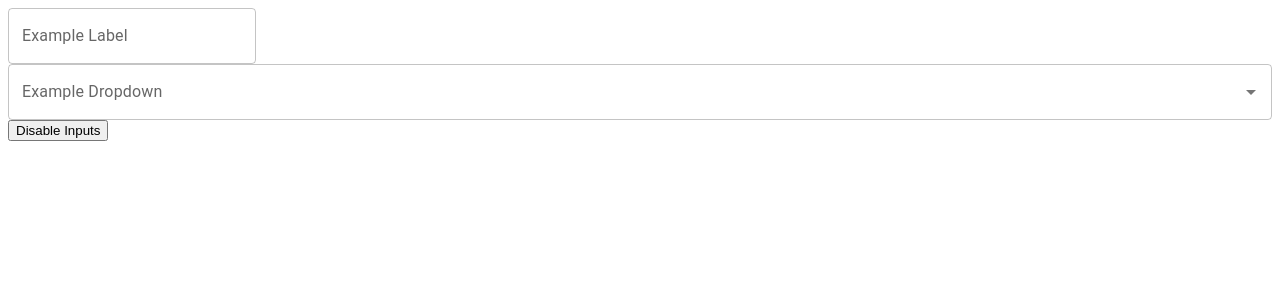
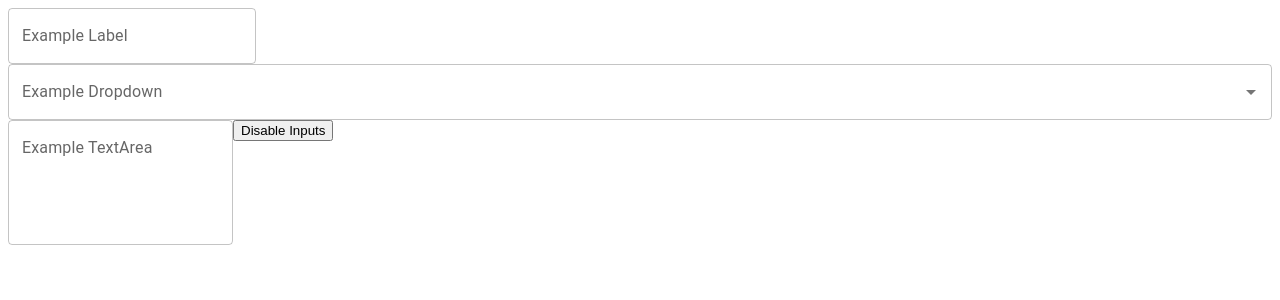
Before and after one commit to AntarikshPangea/pangea_ui_library, a React (Vite) app: page / in a window 1280 px wide. Shown: the top 300 px of the page. Built offline with nearby package versions, Linux system fonts and the light colour scheme.

Commit message:
Textarea component

```diff
--- /dev/null
+++ b/lib/components/TextArea/index.tsx
@@ -0,0 +1,18 @@
+import React from 'react';
+import TextField, { BaseTextFieldProps } from '@mui/material/TextField';
+
+// Define the props for the custom TextArea component
+interface ITextAreaProps extends BaseTextFieldProps {
+  flag?: boolean;
+  errormsg?: string;
+  label?: string;
+  onChange?: (event: React.ChangeEvent<HTMLInputElement>) => void;
+}
+
+const TextArea: React.FC<ITextAreaProps> = ({ flag = true, errormsg, label, onChange, ...props }) => {
+  return (
+    <TextField label={label} error={Boolean(errormsg)} helperText={errormsg} onChange={onChange} multiline rows={4} disabled={!flag} {...props} />
+  );
+};
+
+export default TextArea;
--- a/src/App.tsx
+++ b/src/App.tsx
@@ -1,11 +1,14 @@
 import React, { useState } from 'react';
 import { Dropdown, TextField } from 'pangea_ui_library';
+import TextArea from 'pangea_ui_library/components/TextArea';
 
 const App: React.FC = () => {
   const [textFieldValue, setTextFieldValue] = useState('');
   const [textFieldError, setTextFieldError] = useState('');
   const [dropdownValue, setDropdownValue] = useState<string | null>(null);
   const [dropdownError, setDropdownError] = useState('');
+  const [textAreaValue, setTextAreaValue] = useState('');
+  const [textAreaError, setTextAreaError] = useState('');
   const [flag, setFlag] = useState(true);
 
   const handleTextFieldChange = (event: React.ChangeEvent<HTMLInputElement>) => {
@@ -26,6 +29,15 @@ const App: React.FC = () => {
     }
   };
 
+  const handleTextAreaChange = (event: React.ChangeEvent<HTMLInputElement>) => {
+    setTextAreaValue(event.target.value);
+    if (event.target.value === '') {
+      setTextAreaError('This field is required');
+    } else {
+      setTextAreaError('');
+    }
+  };
+
   const toggleFlag = () => {
     setFlag((prevFlag) => !prevFlag);
   };
@@ -33,18 +45,12 @@ const App: React.FC = () => {
   const dropdownOptions = [
     { value: 'option1', label: 'Option 1' },
     { value: 'option2', label: 'Option 2' },
-    { value: 'option3', label: 'Option 3' },
+    { value: 'option3', label: 'Option 3' }
   ];
 
   return (
     <div>
-      <TextField
-        label="Example Label"
-        value={textFieldValue}
-        onChange={handleTextFieldChange}
-        errormsg={textFieldError}
-        flag={flag}
-      />
+      <TextField label="Example Label" value={textFieldValue} onChange={handleTextFieldChange} errormsg={textFieldError} flag={flag} />
       <Dropdown
         label="Example Dropdown"
         value={dropdownValue}
@@ -54,9 +60,8 @@ const App: React.FC = () => {
         options={dropdownOptions}
         isSelect={true} // Set to true for select-like behavior
       />
-      <button onClick={toggleFlag}>
-        {flag ? 'Disable' : 'Enable'} Inputs
-      </button>
+      <TextArea label="Example TextArea" value={textAreaValue} onChange={handleTextAreaChange} errormsg={textAreaError} flag={flag} />
+      <button onClick={toggleFlag}>{flag ? 'Disable' : 'Enable'} Inputs</button>
     </div>
   );
 };
```
